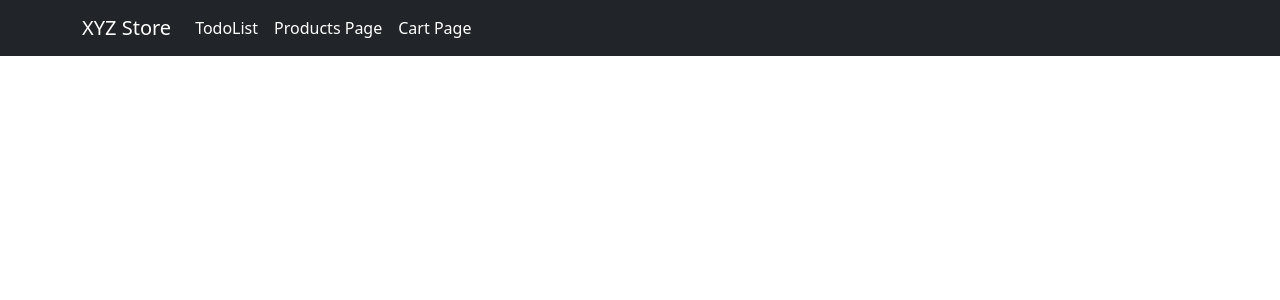
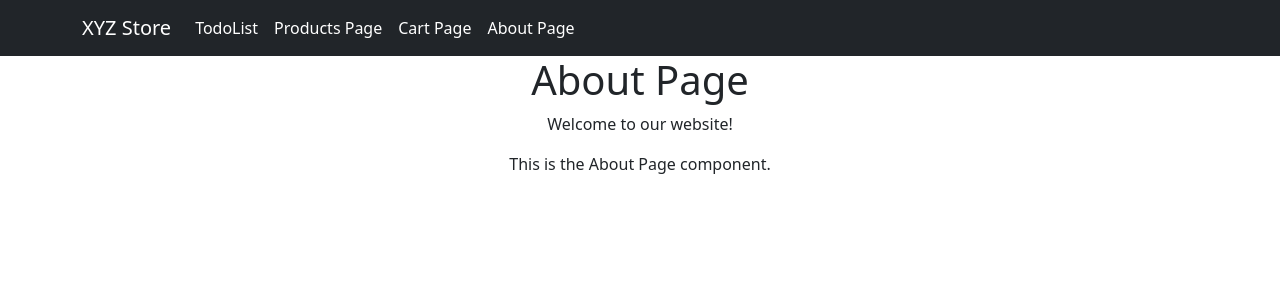
Before and after one commit to suryathink/todo-Ecom, a React (Create React App) app in the folder my-app/: page /about in a window 1280 px wide. Shown: the top 300 px of the page. Built offline with nearby package versions, Linux system fonts and the light colour scheme.

Commit message:
Navbar Modified

```diff
--- a/my-app/src/App.js
+++ b/my-app/src/App.js
@@ -5,20 +5,19 @@ import { Routes, Route } from "react-router-dom"
 import Home from './Components/Home';
 import ApiIntegrationPage from './Components/Ecom/ApiIntegrationPage';
 import Cart from './Components/Ecom/Cart';
-
+import AboutPage from './Components/Ecom/About';
 function App() {
   return (
     <div className="App">
     <NavbarComponent/>
-     {/* <TodoList/> */}
 
      <Routes>
         <Route path="/" element={ <Home/> } />
-        {/* <Route path="about" element={ <About/> } /> */}
         {/* <Route path="contact" element={ <Contact/> } />  */}
         <Route path="/todo" element={ <TodoList/> } />
         <Route path="/products" element={ <ApiIntegrationPage/> } />
-        <Route path="/Cart" element={ <Cart/> } />
+        <Route path="/cart" element={ <Cart/> } />
+        <Route path="/about" element={ <AboutPage/> } />
       </Routes>
     </div>
   );
--- /dev/null
+++ b/my-app/src/Components/Ecom/About.jsx
@@ -0,0 +1,13 @@
+import React from 'react';
+
+const AboutPage = () => {
+  return (
+    <div>
+      <h1>About Page</h1>
+      <p>Welcome to our website!</p>
+      <p>This is the About Page component.</p>
+    </div>
+  );
+};
+
+export default AboutPage;
--- a/my-app/src/Components/Navbar.jsx
+++ b/my-app/src/Components/Navbar.jsx
@@ -6,6 +6,7 @@ import { useNavigate } from 'react-router-dom';
 import Home from './Home';
 import "../index.css"
 import Cart from './Ecom/Cart';
+import AboutPage from './Ecom/About';
 
 function NavbarComponent() {
     // const navigate = useNavigate()
@@ -20,6 +21,7 @@ function NavbarComponent() {
         <Nav.Link > <Link className='linkStyle' to ="/todo" >TodoList </Link> </Nav.Link>
         <Nav.Link > <Link className='linkStyle' to ="/products" >Products Page </Link> </Nav.Link>
         <Nav.Link > <Link className='linkStyle' to ="/cart" >Cart Page </Link> </Nav.Link>
+        <Nav.Link > <Link className='linkStyle' to ="/about" >About Page </Link> </Nav.Link>
           </Nav>
         </Container>
       </Navbar>
```
